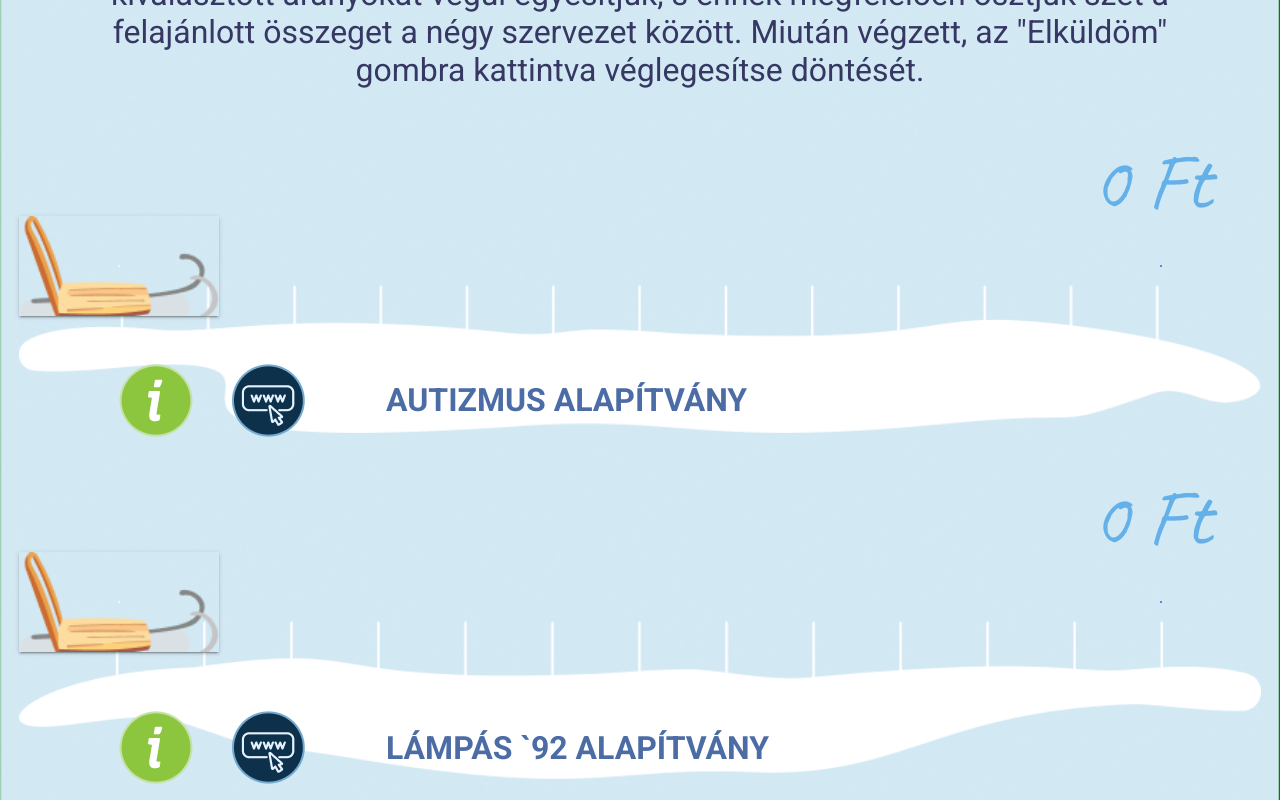
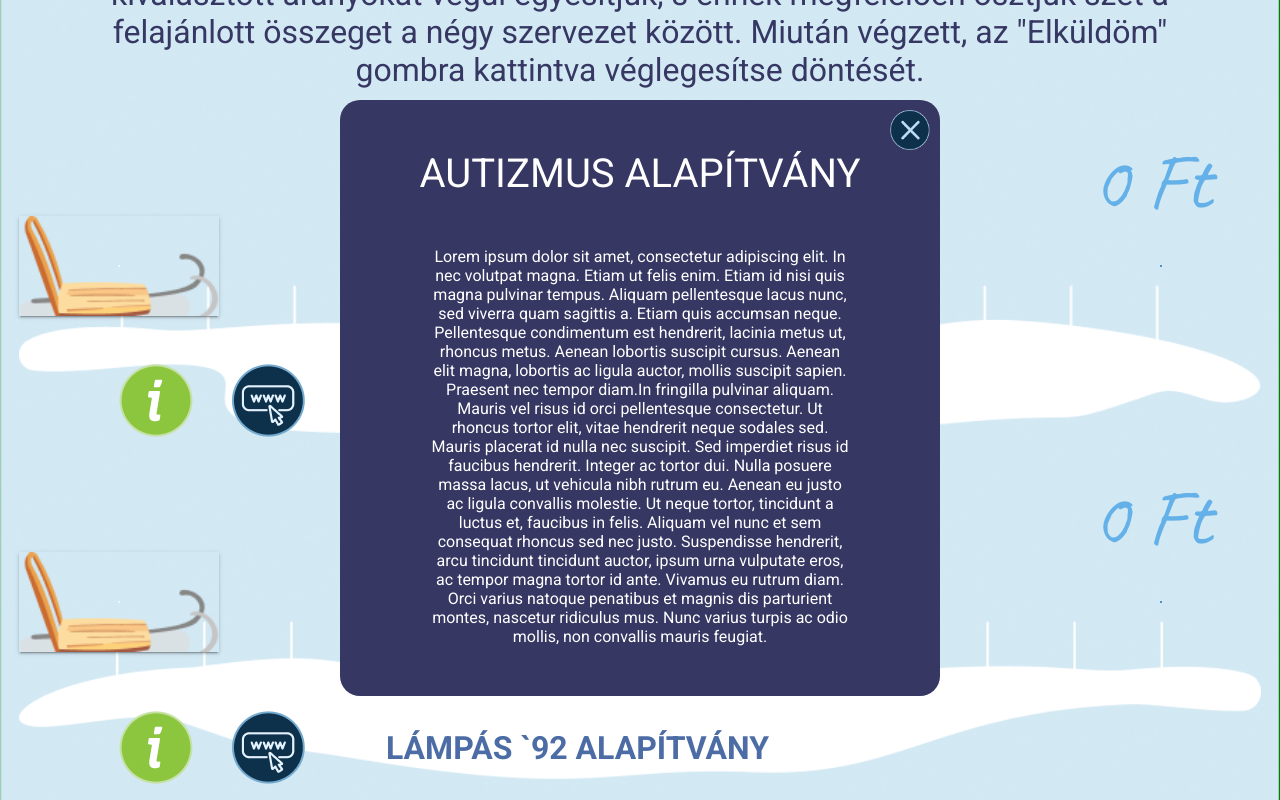
Before and after one commit to Zsolti24/Nexon, a React (Vite) app: page / in a window 1280 px wide. Both pictures are taken after a click on the picture 212 px from the left and 1613 px from the top of the page. Shown: the part 1213-2013 px from the top of the page. Built offline with nearby package versions, Linux system fonts and the light colour scheme.

Commit message:
observing the sum

```diff
--- a/src/components/SliderComponent.jsx
+++ b/src/components/SliderComponent.jsx
@@ -21,7 +21,17 @@
 ];
 
 export default function SliderComponent({ index, money, setValue, name, foundationDescription }) {
+  const [popUpClicked, setPopUpClicked] = useState(false);
   const [val, setVal] = useState(MIN);
+
+  const handlePop = () =>{
+    setPopUpClicked(true);
+
+  }
+  const closePop = () =>{
+    setPopUpClicked(false);
+  }
+
 
   const handleChange = (_, newValue) => {
     setVal(newValue);
@@ -79,7 +89,7 @@
         <div className="trackImgContainer">
           <img src={`../../public/images/ho${index +1 }.png`} className='trackImg'/>
           <div className="onTrackPart">
-            <img src={`../../public/images/infBtns.png`} className='infoButtons'/>
+            <img src={`../../public/images/infBtns.png`} className='infoButtons' onClick={handlePop}/>
             <div className="FName">{name}</div>
           </div>
         </div>
@@ -96,6 +106,13 @@
           </Typography>
         </Box>
       </Box>
+      <div className={popUpClicked ? "popUpDescription popUpDescriptionActive" : "popUpDescription"}>
+        <div className="xbutton" onClick={closePop}>
+          <img src="../../public/images/xIcon.png" alt="" className='xbtn'/>
+        </div>
+          <div className="foundName">{name}</div>
+          <div className="foundDesc">{foundationDescription}</div>
+      </div>
     </div>
   );
 }
--- a/src/styles/homePage.scss
+++ b/src/styles/homePage.scss
@@ -47,3 +47,37 @@
     margin-top: 50px;
     margin-bottom: 10px;
 }
+
+.endButtons{
+    display: flex;
+    justify-content: center;
+    gap: 50px;
+    margin-top: 50px;
+    margin-bottom: 50px;
+}
+.sendBtn{
+    padding: 5px 50px;
+    text-align: center;
+    background: #8CAAB5;
+    color: #ffffff;
+    border: 3px solid #ffffff;
+    border-radius: 20px;
+    font-size: 1.5em;
+    font-family: "Roboto", sans-serif;
+    font-weight: bold;
+}
+.sendable{
+    background: #14A351;
+    cursor: pointer;
+}
+.resetBtn{
+    padding: 5px 50px;
+    text-align: center;
+    background: #78909C;
+    color: #E3F6FC;
+    border: 3px solid #E3F6FC;
+    border-radius: 20px;
+    font-size: 1.5em;
+    font-family: "Roboto", sans-serif;
+    font-weight: bold;
+}
--- a/src/styles/slider.scss
+++ b/src/styles/slider.scss
@@ -44,3 +44,51 @@
     cursor: pointer;
     z-index: 100;
 }
+.popUpDescription{
+    position:fixed;
+    top: 100px;
+    left: 50%;
+    transform: translateX(-50%);
+    width: 600px;
+    padding-top: 50px;
+    padding-bottom: 50px;
+    z-index: 100;
+    background-color: #363763;
+    border-radius: 20px;
+    justify-content: center;
+    align-items: center;
+    flex-direction: column;
+    gap: 50px;
+    display: none;
+}
+.popUpDescriptionActive{
+    display: flex;
+}
+
+.xbutton{
+    position: absolute;
+    top: 10px;
+    right: 10px;
+    width: 40px;
+    height: 40px;
+    cursor: pointer;
+}
+.xbtn{
+    width: 40px;
+    height: 40px;
+    object-fit: cover;
+}
+.foundName{
+    color: #FFFFFF;
+    font-family: "Roboto", sans-serif;
+    font-size: 2.5em;
+    text-align: center;
+    width: 80%;
+}
+.foundDesc{
+    color: #FFFFFF;
+    font-family: "Roboto", sans-serif;
+    text-align: center;
+    font-size: 1em;
+    width: 70%;
+}
```
Also changed, not shown: src/pages/HomePage.jsx (+16 -2 lines).
